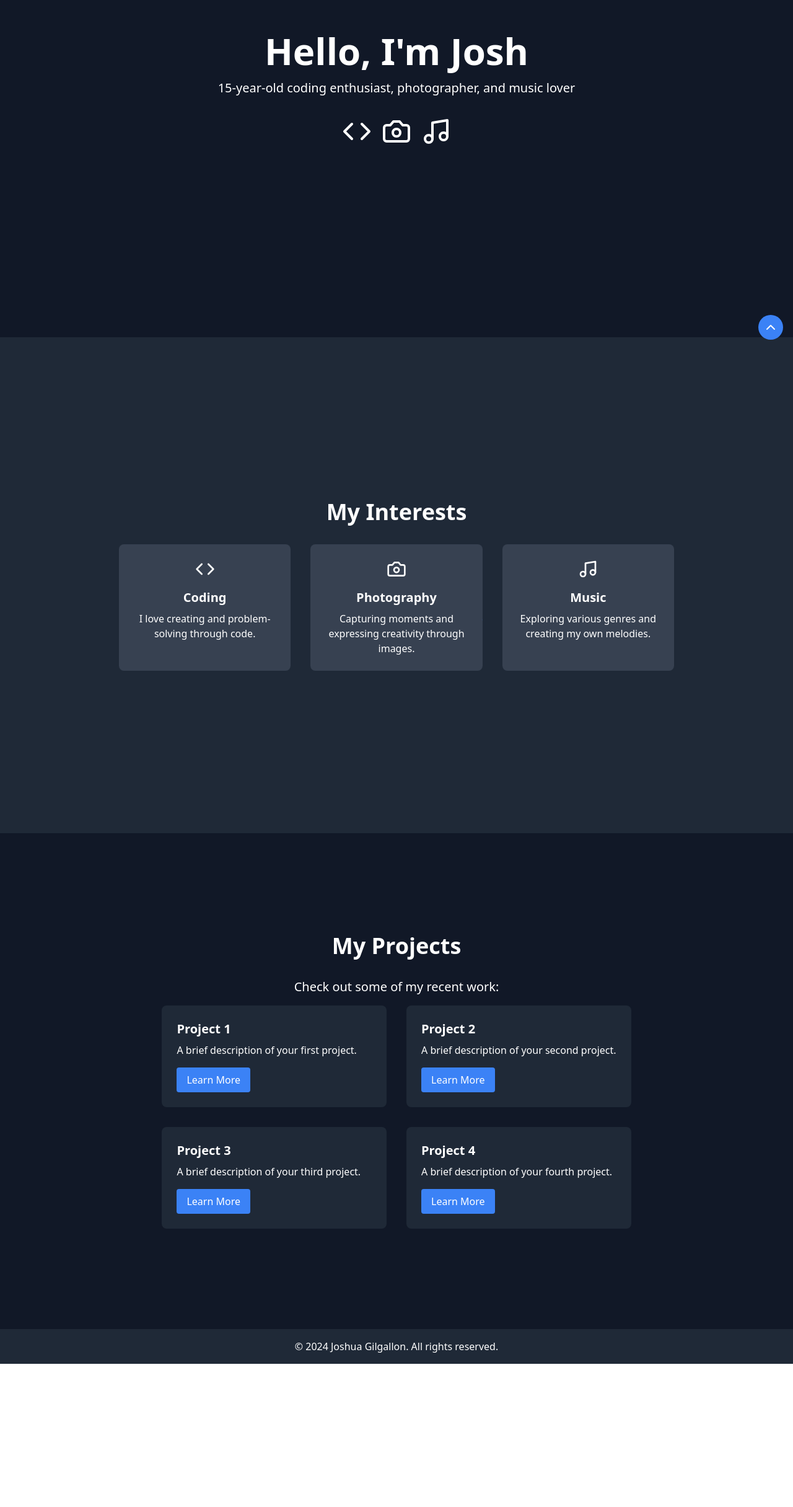
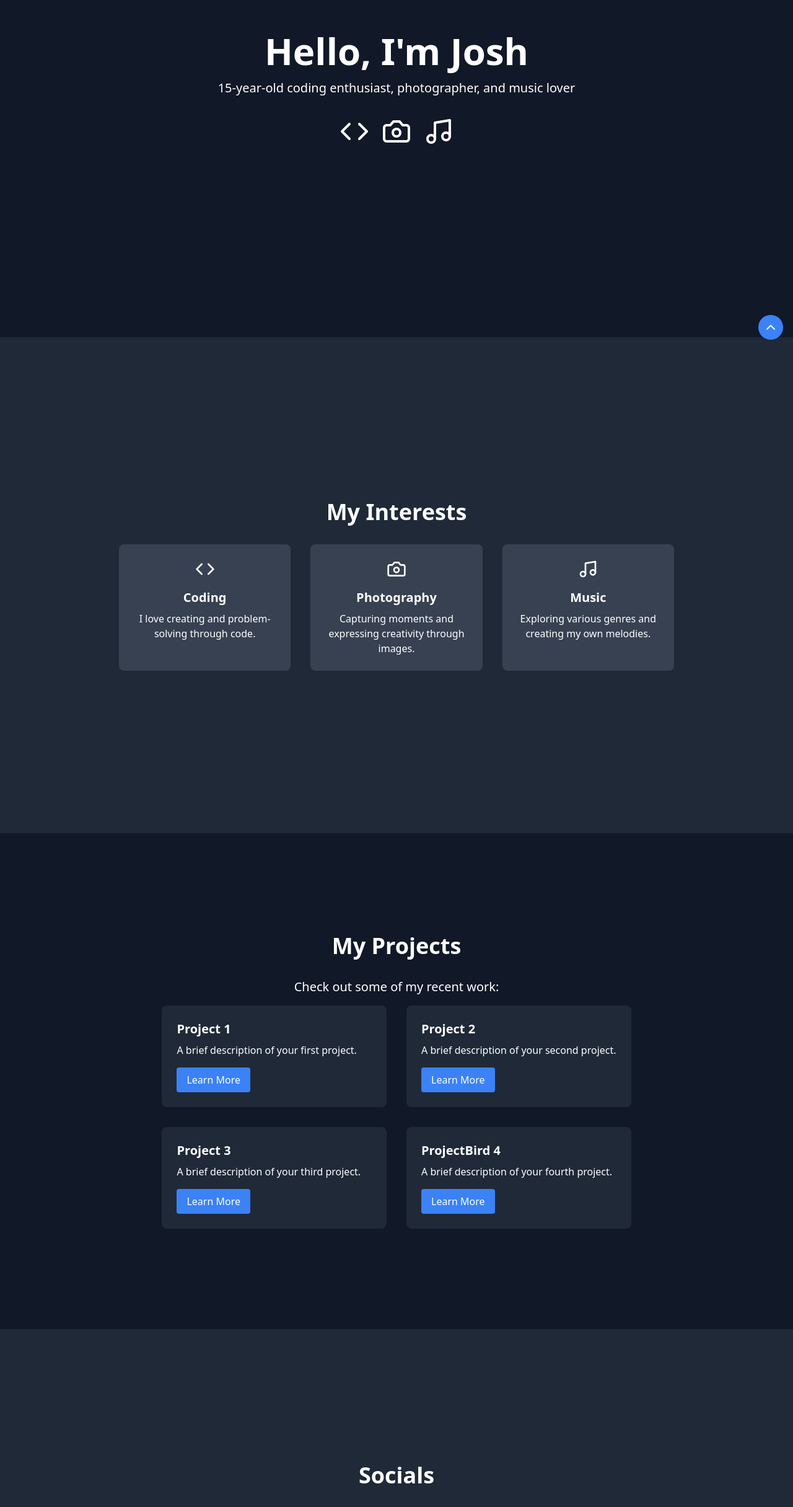
Before and after one commit to JoshuaGilgallon/JoshuaGilgallonWebPortfolio, a React (Create React App) app: page / in a window 1280 px wide. Shown: the part 336-2767 px from the top of the page at 62% size. Before the commit the page ends 2536 px from the top, so only its background shows below. Built offline with nearby package versions, Linux system fonts and the light colour scheme; the HTML template or start-up script is replaced by a standard one.

Commit message:
added some basic socials to it

```diff
--- a/src/components/ProfilePage.js
+++ b/src/components/ProfilePage.js
@@ -1,6 +1,6 @@
 import React, { useState, useEffect } from 'react';
 import { motion } from 'framer-motion';
-import { Camera, Code, Music, ChevronDown, ArrowRight  } from 'lucide-react';
+import { Camera, Code, Music, ChevronDown, ArrowRight, Mail, MessageCircleMore, Bird } from 'lucide-react';
 import { Link } from 'react-router-dom';
 
 const ProfilePage = () => {
@@ -65,11 +65,23 @@ const ProfilePage = () => {
             animate={{ opacity: 1, y: 0 }}
             transition={{ delay: 0.8, duration: 0.8 }}
           >
-            <Code size={48} />
-            <Camera size={48} />
-            <Music size={48} />
+
+            <button
+              onClick={scrollToInterests}
+              style={{
+                background: 'none',
+                border: 'none',
+                display: 'flex',
+                gap: '20px' // Adjust the gap as needed
+              }}
+            >
+              <Code size={48} />
+              <Camera size={48} />
+              <Music size={48} />
+            </button>
           </motion.div>
         </section>
+
        <section id="interests" className="min-h-screen flex flex-col justify-center items-center p-4 bg-gray-800">
           <h2 className="text-4xl font-bold mb-8">My Interests</h2>
           <div className="grid grid-cols-1 md:grid-cols-3 gap-8 max-w-4xl">
@@ -94,6 +106,7 @@ const ProfilePage = () => {
             />
           </div>
         </section>
+
         <section id="projects" className="min-h-screen flex flex-col justify-center items-center p-4">
           <h2 className="text-4xl font-bold mb-8">My Projects</h2>
           <p className="text-xl mb-4">Check out some of my recent work:</p>
@@ -101,9 +114,12 @@ const ProfilePage = () => {
             <ProjectCard title="Project 1" description="A brief description of your first project." />
             <ProjectCard title="Project 2" description="A brief description of your second project." />
             <ProjectCard title="Project 3" description="A brief description of your third project." />
-            <ProjectCard title="Project 4" description="A brief description of your fourth project." />
+            <ProjectCard title="ProjectBird 4" description="A brief description of your fourth project." />
           </div>
         </section>
+
+        <SocialsCard />
+
       </main>
 
       <footer className="bg-gray-800 text-center p-4">
@@ -126,8 +142,6 @@ const InterestCard = ({ icon, title, description, buttonText, onClick, to }) =>
   const [isHovered, setIsHovered] = useState(false);
 
   const ButtonComponent = to ? Link : 'button';
-
-
 
   return (
     <motion.div
@@ -174,4 +188,39 @@ const ProjectCard = ({ title, description }) => (
   </motion.div>
 );
 
+
+const SocialsCard = () => {
+  const socials = [
+    { name: "GitHub", icon: <Code size={32} />, url: "https://github.com/JoshuaGilgallon" },
+    { name: "Instagram", icon: <Camera size={32} />, url: "https://instagram.com/your-handle" },
+    { name: "Twitter", icon: <Bird size={32} />, url: "https://twitter.com/your-handle" },
+    { name: "Email", icon: <Mail size={32} />, url: "mailto:joshuagilgallon@outlook.com" },
+    { name: "Discord", icon: <MessageCircleMore size={32} />, url: "https://discord.com/users/985064786473668618"},
+    { name: "Spotify", icon: <Music size={32} />, url: "https://open.spotify.com/user/nvlujlh4k7g3zs0pe3b3xniwu?si=4ceea86bf9b846f9"},
+  ];
+
+  return (
+    <section className="min-h-screen flex flex-col justify-center items-center p-4 bg-gray-800">
+      <h2 className="text-4xl font-bold mb-8">Socials</h2>
+      <div className="grid grid-cols-1 md:grid-cols-3 gap-8 max-w-4xl">
+        {socials.map((social, index) => (
+          <motion.a
+            key={index}
+            href={social.url}
+            target="_blank"
+            rel="noopener noreferrer"
+            className="bg-gray-700 p-6 rounded-lg text-center hover:bg-gray-600 transition-colors"
+            whileHover={{ scale: 1.05 }}
+            transition={{ type: "spring", stiffness: 300 }}
+          >
+            <div className="flex justify-center mb-4">{social.icon}</div>
+            <h3 className="text-xl font-semibold mb-2">{social.name}</h3>
+          </motion.a>
+        ))}
+      </div>
+    </section>
+  );
+};
+
+
 export default ProfilePage;
```
